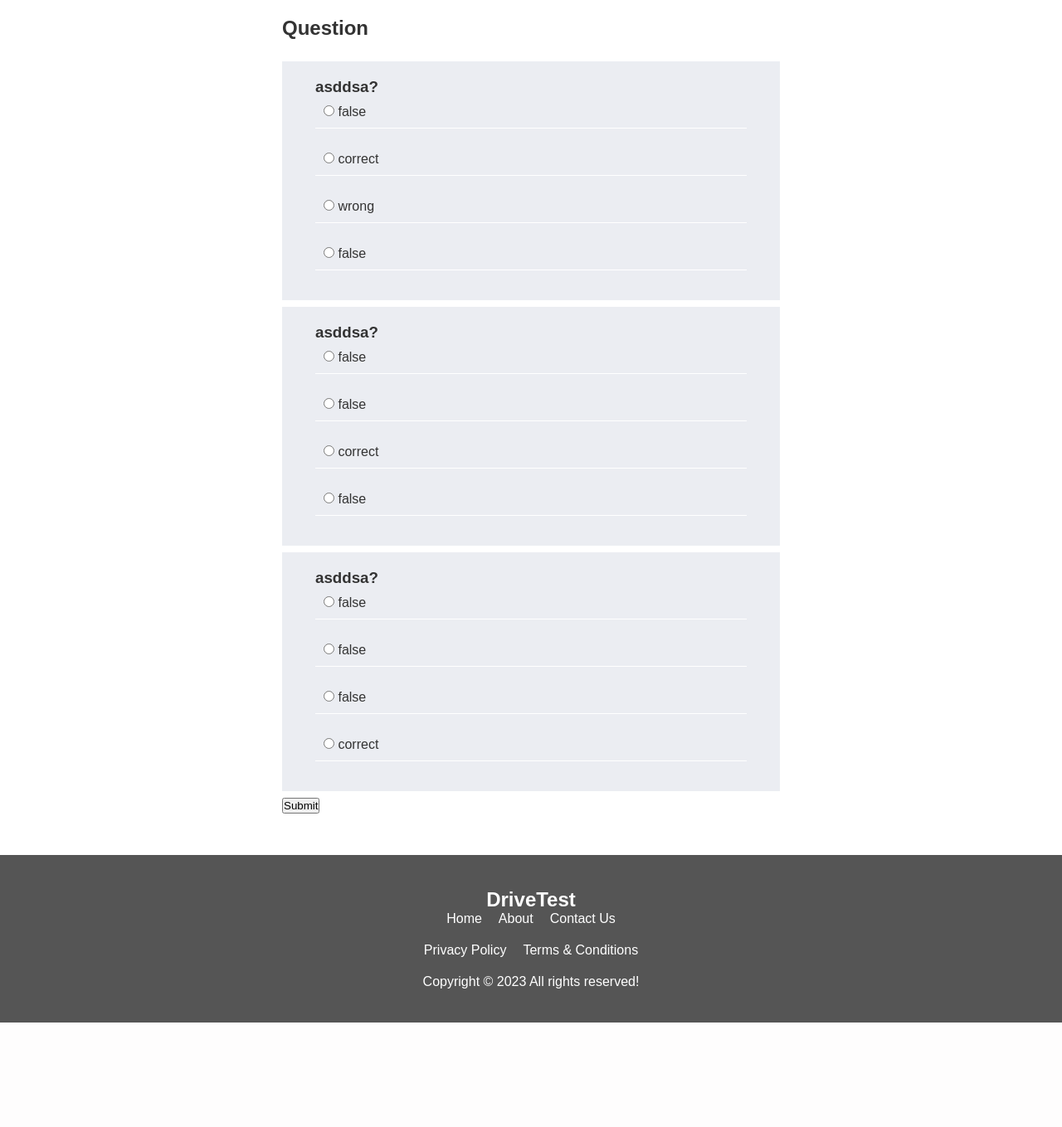
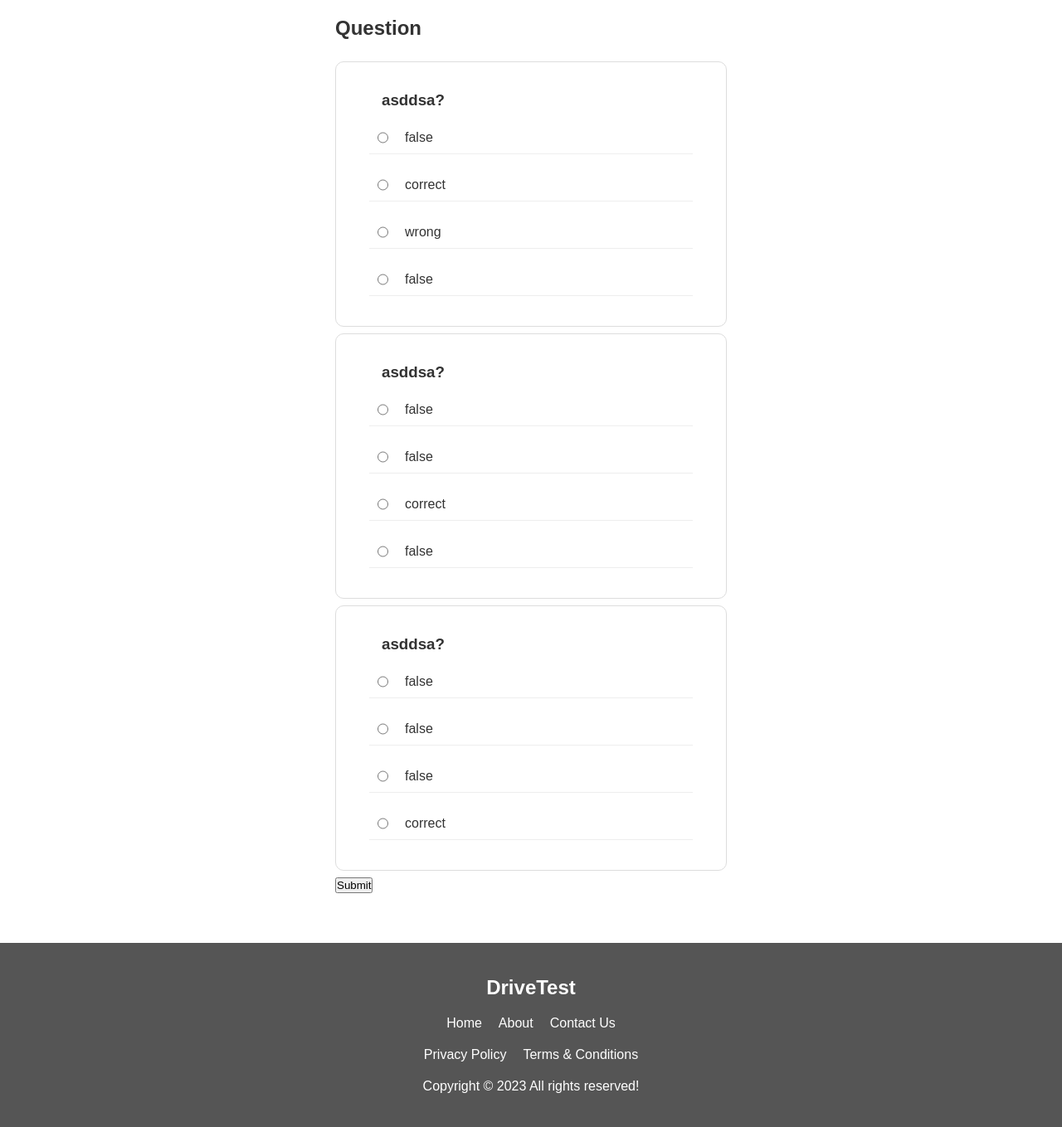
Before and after one commit to ajaystha42/drivingtest-django, a Django app: page /quiz/ in a window 1280 px wide. Shown: the part 72-1431 px from the top of the page at 83% size. Before the commit the page ends 1305 px from the top, so only its background shows below. Run offline with Django 4.2, Linux system fonts and the light colour scheme; data comes from the database, SQL or seed files in the repository.

Commit message:
question design changes

```diff
--- a/Quiz/static/base.css
+++ b/Quiz/static/base.css
@@ -47,6 +47,10 @@ footer {
   padding: 40px;
 }
 
+footer h2 {
+  margin-bottom: 20px;
+}
+
 .footer-links {
   display: flex;
   justify-content: center;
--- a/Quiz/static/quiz.css
+++ b/Quiz/static/quiz.css
@@ -1,19 +1,26 @@
 .main-container {
-  padding: 50px 20px;
+  padding: 60px 20px;
   padding-top: 20px;
   margin: 0 auto;
-  width: 50%;
+  width: 40%;
 }
 
 .question-container {
   margin: 8px 0;
   padding: 20px 40px;
   padding-bottom: 0;
-  background-color: #ebedf2;
+  /* background-color: #ebedf2; */
+  border: 1px solid #ddd;
+  border-radius: 10px;
+}
+
+.question-container h3 {
+  margin: 15px;
 }
 
 .option {
   padding: 10px;
-  /* background-color: #fff; */
-  border-bottom: 1px solid #fff;
+  display: flex;
+  gap: 20px;
+  border-bottom: 1px solid #eee;
 }
```
